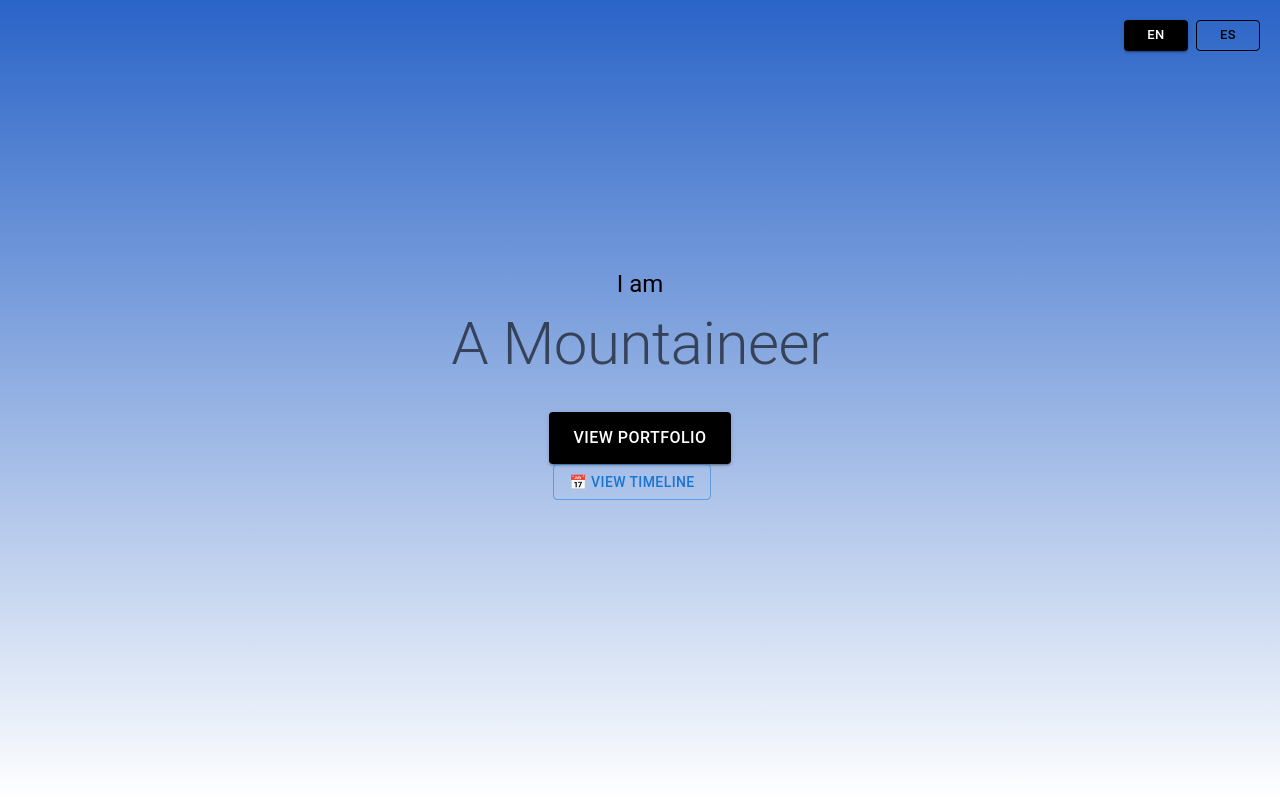
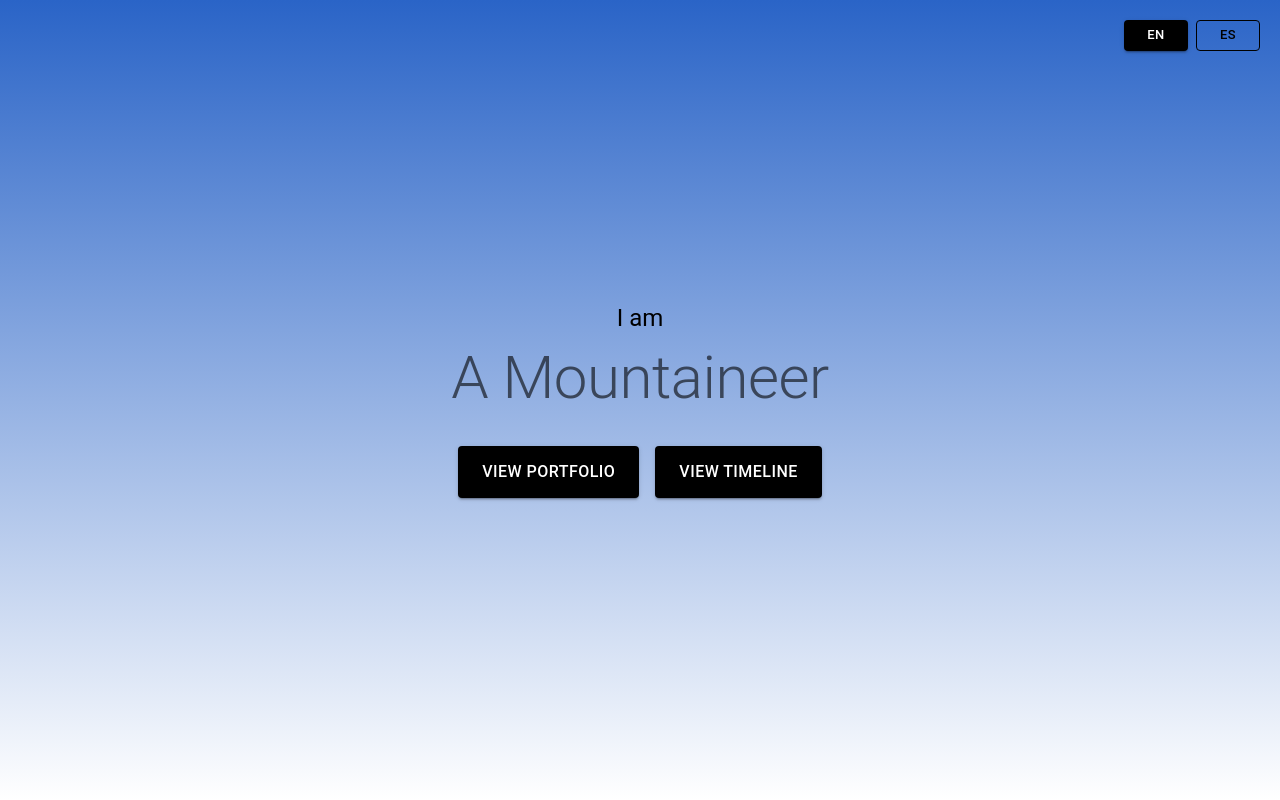
Before and after one commit to sengaigibon/sengaigibon.github.io, a Next.js app: page /en/realme in a window 1280 px wide. Shown: the top 800 px of the page. Built offline with nearby package versions, Linux system fonts and the light colour scheme; some icons are missing.

Commit message:
Update: Fix button position and style

```diff
--- a/app/[locale]/realme/page.tsx
+++ b/app/[locale]/realme/page.tsx
@@ -30,16 +30,15 @@ export default function RealMe() {
                     className="blackButton"
                     onClick={() => router.push(`/${locale}/realme/mountaineering`)}
                     >
-                    {t('realme.viewPortfolio')}
+                        {t('realme.viewPortfolio')}
                     </Button>
-                </Box>
-                <Box sx={{ textAlign: 'center', mb: 4 }}>
+
                     <Button
-                        variant="outlined"
+                        variant="contained"
+                        className="blackButton"
                         onClick={() => router.push(`/${locale}/realme/mountaineering/timeline`)}
-                        sx={{ mr: 2 }}
                     >
-                        📅 View Timeline
+                        {t('mountaineering.timeline.view')}
                     </Button>
                 </Box>
             </Box>
```
